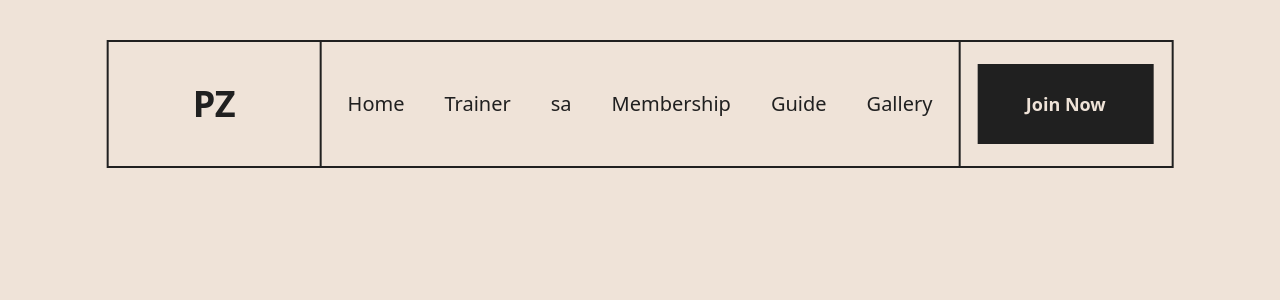
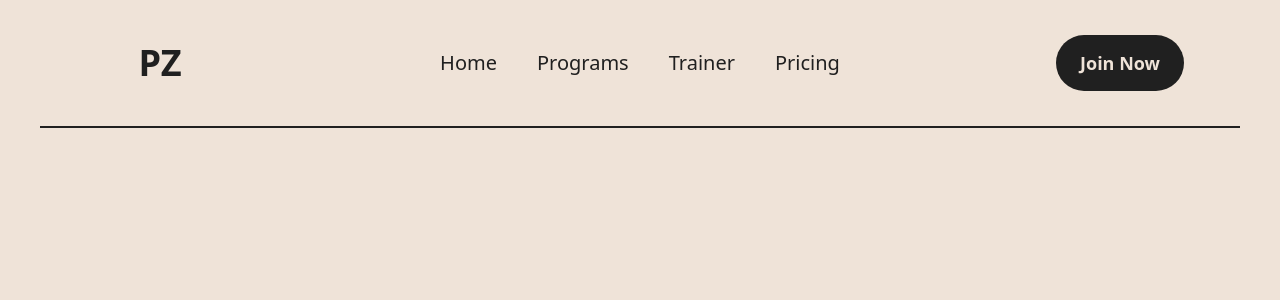
Before and after one commit to snenenenenenene/privateswimming.com, a Next.js app: page / in a window 1280 px wide. Shown: the top 300 px of the page. Built offline with nearby package versions, Linux system fonts and the light colour scheme.

Commit message:
fix: :bug: fixed navbar styling

```diff
--- a/app/components/Navbar.tsx
+++ b/app/components/Navbar.tsx
@@ -1,21 +1,22 @@
 export default function Navbar() {
   return (
-    <div className="w-5/6 flex fixed top-10 text-xl left-1/2 -translate-x-1/2  h-32 border-2 border-light-secondary">
-      <section className="h-full font-bold border-r-2 text-4xl border-light-secondary flex justify-center items-center w-1/3">
+    <nav className="w-full text-xl h-32 px-10">
+      <div className="w-full h-full flex border-b-2 border-light-secondary">
+        <section className="h-full font-bold text-4xl border-light-secondary flex justify-center items-center w-1/3">
           PZ
         </section>
         <section className="w-full flex gap-x-10 justify-center items-center">
           <p>Home</p>
-        <p>Trainer</p>sa
-        <p>Membership</p>
-        <p>Guide</p>
-        <p>Gallery</p>
+          <p>Programs</p>
+          <p>Trainer</p>
+          <p>Pricing</p>
         </section>
-      <section className="h-full font-bold border-l-2 text-4xl border-light-secondary flex justify-center items-center w-1/3">
-        <button className="w-5/6 h-20 text-lg bg-light-secondary hover:opacity-90 text-light-primary">
+        <section className="h-full font-bold text-4xl border-light-secondary flex justify-center items-center w-1/3">
+          <button className="w-32 h-14 text-lg rounded-full bg-light-secondary hover:opacity-90 text-light-primary">
             Join Now
           </button>
         </section>
       </div>
+    </nav>
   );
 }
```
Lines whose indentation alone changed are shown as unchanged.
